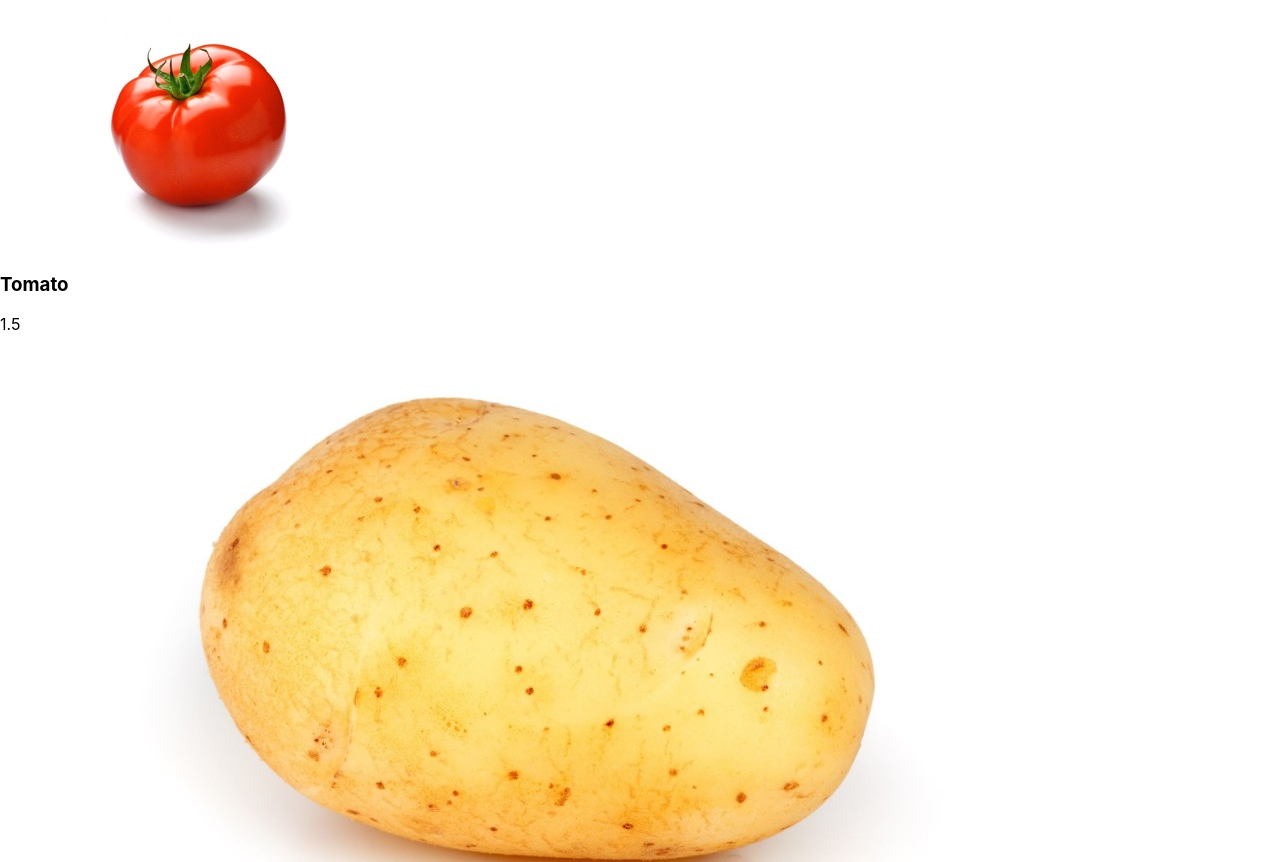
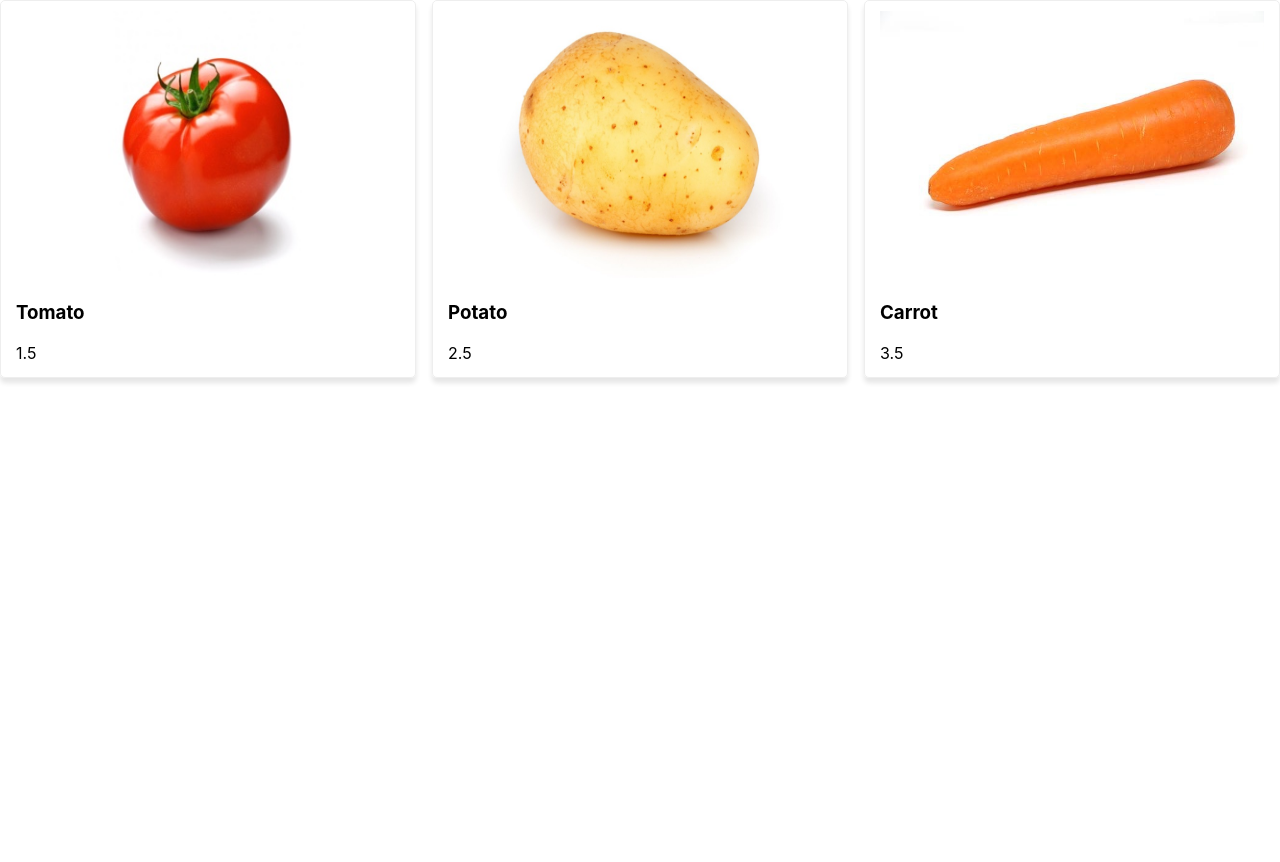
Before and after one commit to ericgomez/shopping-cart, a React (Create React App) app: page / in a window 1280 px wide. Shown: the top 862 px of the page. After the commit the page ends 800 px from the top, so only its background shows below. Built offline with nearby package versions, Linux system fonts and the light colour scheme.

Commit message:
Add styles a the products

```diff
--- a/src/components/Product.js
+++ b/src/components/Product.js
@@ -1,13 +1,27 @@
 import { Component } from 'react'
+
+const styles = {
+  product: {
+    border: 'solid 1px #eee',
+    boxShadow: '0 5px 5px rgb(0, 0, 0, 0.1)',
+    width: '30%',
+    padding: '10px 15px',
+    borderRadius: '5px'
+  },
+  image: {
+    width: '100%',
+    height: '75%'
+  }
+}
 
 class Product extends Component {
   render () {
     const { product, addCartItem } = this.props
 
-    console.log(this.props)
+    // console.log(this.props)
     return (
-      <div>
-        <img src={product.image} alt={product.name} />
+      <div style={styles.product}>
+        <img src={product.image} alt={product.name} style={styles.image} />
         <h3>{product.name}</h3>
         <p>{product.price}</p>
       </div>
--- a/src/components/Products.js
+++ b/src/components/Products.js
@@ -1,12 +1,20 @@
 import { Component } from 'react'
 import Product from './Product'
+
+const styles = {
+  products: {
+    display: 'flex',
+    flexDirection: 'row',
+    justifyContent: 'space-between'
+  }
+}
 
 class Products extends Component {
   render () {
     const { products, addCartItem } = this.props
 
     return (
-      <div>
+      <div style={styles.products}>
         {products.map(product => (
           <Product
             addCartItem={addCartItem}
```
